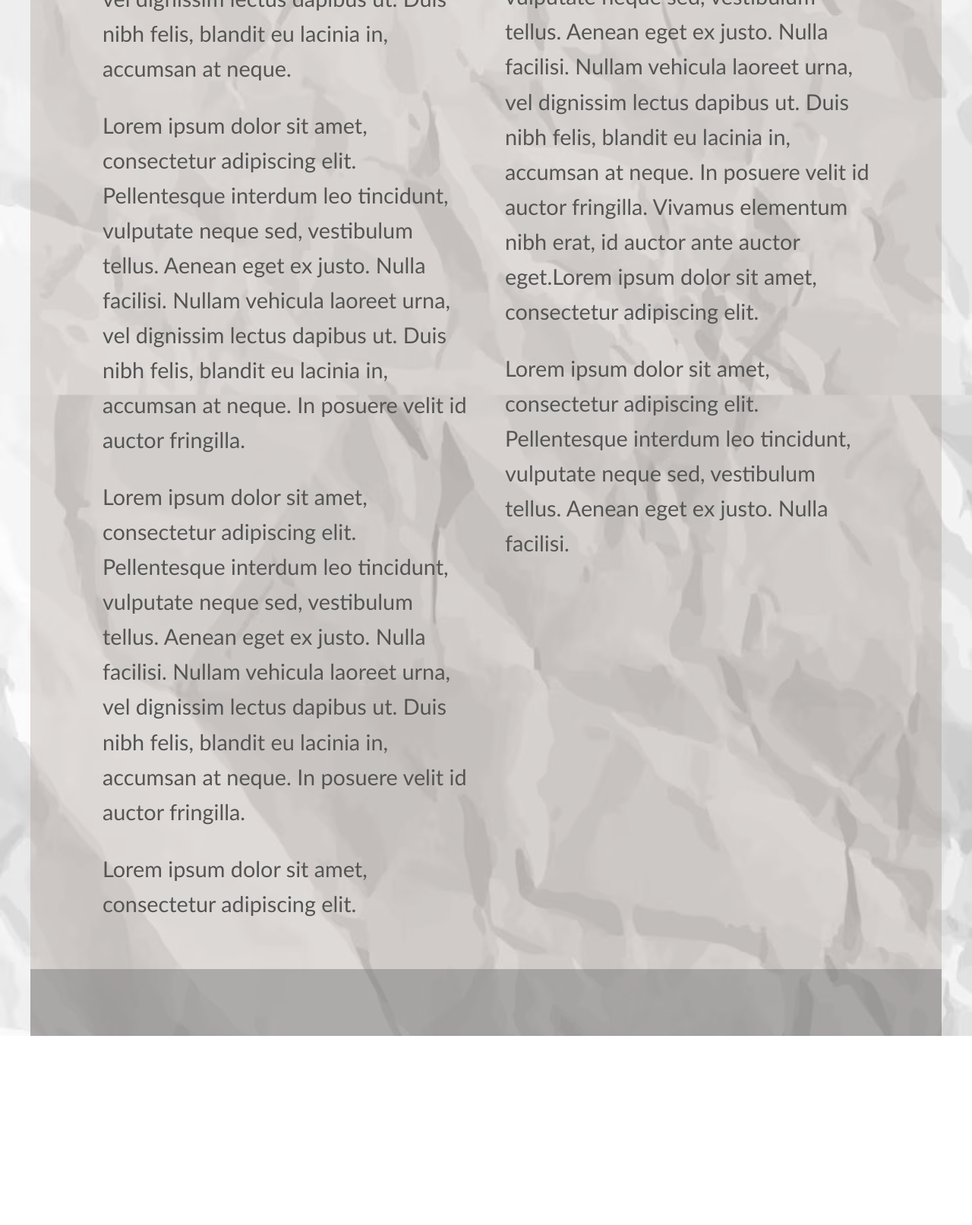
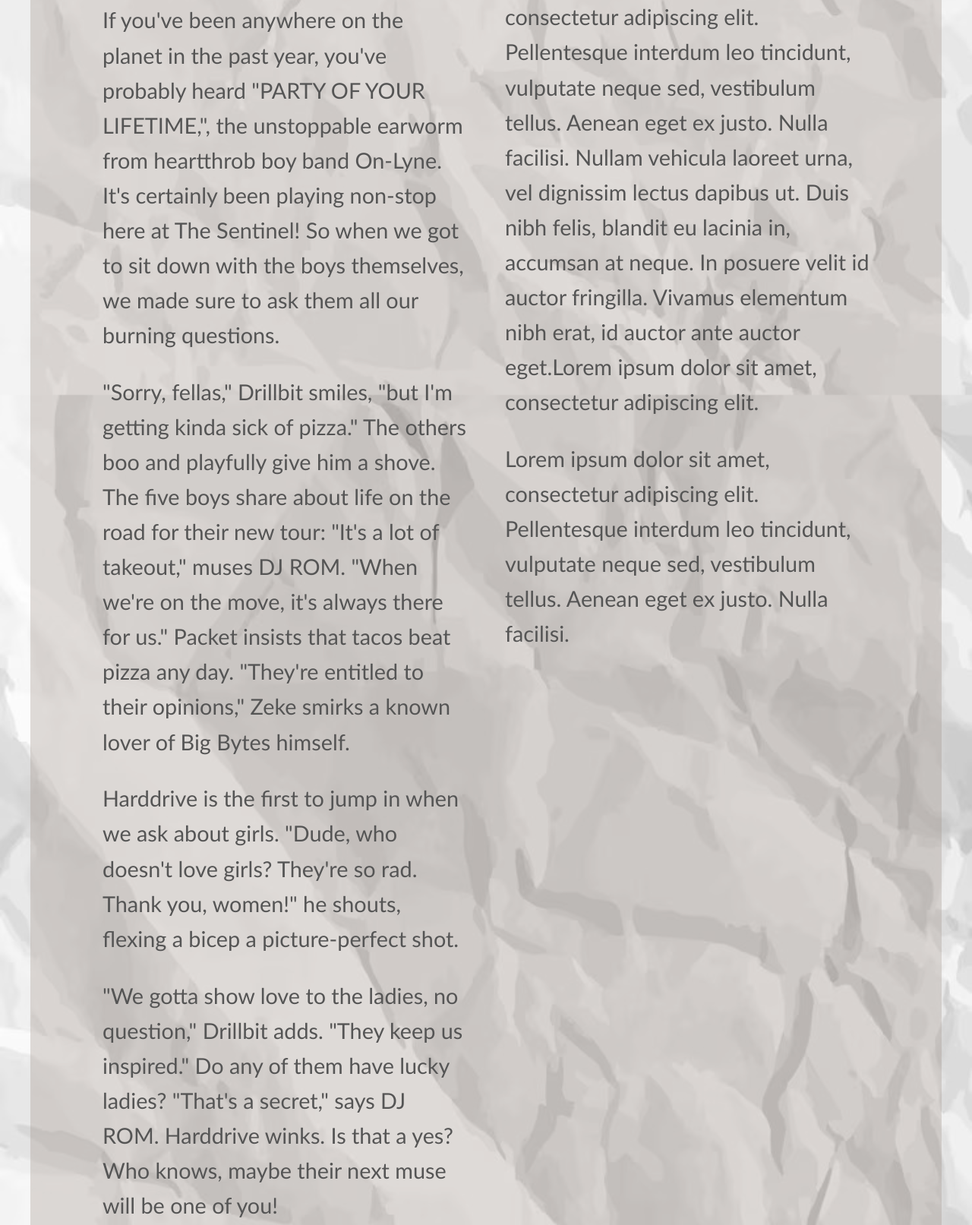
Before and after one commit to anthonyL04/IGME-235, a plain HTML site: page 235/project1/spec.html in a window 1280 px wide. Shown: the part 1400-3013 px from the top of the page at 76% size. Before the commit the page ends 2764 px from the top, so only its background shows below. Drawn offline with Linux system fonts and the light colour scheme.

Commit message:
Continue work one project 1

```diff
--- a/235/project1/spec.html
+++ b/235/project1/spec.html
@@ -28,10 +28,11 @@
                 <!-- Left Column -->
                 <div class="column-left">
                     <h1 class="article-title">LOVE ON THE LINE WITH ON-LYNE!</h1>
-                    <p>Lorem ipsum dolor sit amet, consectetur adipiscing elit. Pellentesque interdum leo tincidunt, vulputate neque sed, vestibulum tellus. Aenean eget ex justo. Nulla facilisi. Nullam vehicula laoreet urna, vel dignissim lectus dapibus ut. Duis nibh felis, blandit eu lacinia in, accumsan at neque.</p>
-                    <p>Lorem ipsum dolor sit amet, consectetur adipiscing elit. Pellentesque interdum leo tincidunt, vulputate neque sed, vestibulum tellus. Aenean eget ex justo. Nulla facilisi. Nullam vehicula laoreet urna, vel dignissim lectus dapibus ut. Duis nibh felis, blandit eu lacinia in, accumsan at neque. In posuere velit id auctor fringilla.</p>
-                    <p>Lorem ipsum dolor sit amet, consectetur adipiscing elit. Pellentesque interdum leo tincidunt, vulputate neque sed, vestibulum tellus. Aenean eget ex justo. Nulla facilisi. Nullam vehicula laoreet urna, vel dignissim lectus dapibus ut. Duis nibh felis, blandit eu lacinia in, accumsan at neque. In posuere velit id auctor fringilla.</p>
-                    <p>Lorem ipsum dolor sit amet, consectetur adipiscing elit.</p>
+                    <p>"It's all about the passion," DJ ROM hits us, and the boys around him nod. In music or in love, we ask? Harddrive winks, and then replies: "Well, you can't have music without love." Swoon!</p>
+                    <p>If you've been anywhere on the planet in the past year, you've probably heard "PARTY OF YOUR LIFETIME,", the unstoppable earworm from heartthrob boy band On-Lyne. It's certainly been playing non-stop here at The Sentinel! So when we got to sit down with the boys themselves, we made sure to ask them all our burning questions.</p>
+                    <p>"Sorry, fellas," Drillbit smiles, "but I'm getting kinda sick of pizza." The others boo and playfully give him a shove. The five boys share about life on the road for their new tour: "It's a lot of takeout," muses DJ ROM. "When we're on the move, it's always there for us." Packet insists that tacos beat pizza any day. "They're entitled to their opinions," Zeke smirks a known lover of Big Bytes himself.</p>
+                    <p>Harddrive is the first to jump in when we ask about girls. "Dude, who doesn't love girls? They're so rad. Thank you, women!" he shouts, flexing a bicep a picture-perfect shot.</p>
+                    <p>"We gotta show love to the ladies, no question," Drillbit adds. "They keep us inspired." Do any of them have lucky ladies? "That's a secret," says DJ ROM. Harddrive winks. Is that a yes? Who knows, maybe their next muse will be one of you!</p>
                 </div>
 
                 <!-- Right Column -->
```
Also changed, not shown: 1 other file.
